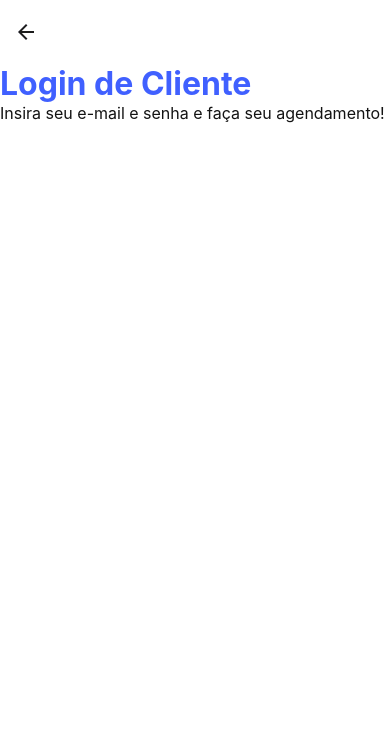
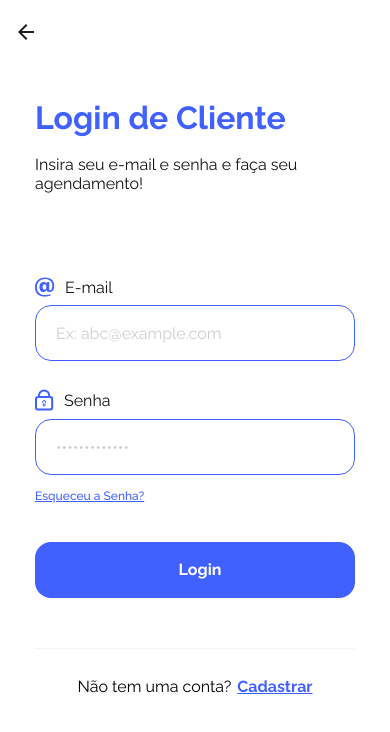
Before and after one commit to ICEI-PUC-Minas-PMV-ADS/Pet-s-Car, a React Native app in the folder src/PetsCarApp/: screen /LoginCliente in a window 390 px wide. Shown: the top 732 px of the page. Built offline with nearby package versions, Linux system fonts and the light colour scheme.

Commit message:
add features Tela Login Cliente

```diff
--- a/src/PetsCarApp/App.js
+++ b/src/PetsCarApp/App.js
@@ -1,130 +1,136 @@
 //Thiago: desenvolvi as primeiras informações da tela Inicial com apoio do material das aulas de Desenvolvimento Mobile da PUC.
-import { useFonts } from "expo-font";
-import { NavigationContainer } from "@react-navigation/native";
-import { createNativeStackNavigator } from "@react-navigation/native-stack";
-import { LoginCliente } from "./pages/viewsCliente/loginCliente";
-import { LoginMotorista } from "./pages/viewsMotorista/loginMotorista";
-import { WelcomePage } from "./pages/welcomePage/welcomePage";
-import { createBottomTabNavigator } from "@react-navigation/bottom-tabs";
-import { AgendaCliente } from "./pages/viewsCliente/agendaCliente";
-import { PerfilCliente } from "./pages/viewsCliente/perfilCliente";
-import { PetsCliente } from "./pages/viewsCliente/petsCliente";
-import { IconAgendamentos, IconPerfil, IconPets } from "./components/icons";
-import { ButtonHeaderAdd } from "./components/button";
-import { LogoPetsCarMenor } from "./components/logo";
+import { useFonts } from 'expo-font'
+import { NavigationContainer } from '@react-navigation/native'
+import { createNativeStackNavigator } from '@react-navigation/native-stack'
+import { LoginCliente } from './pages/viewsCliente/loginCliente'
+import { LoginMotorista } from './pages/viewsMotorista/loginMotorista'
+import { WelcomePage } from './pages/welcomePage/welcomePage'
+import { createBottomTabNavigator } from '@react-navigation/bottom-tabs'
+import { AgendaCliente } from './pages/viewsCliente/agendaCliente'
+import { PerfilCliente } from './pages/viewsCliente/perfilCliente'
+import { PetsCliente } from './pages/viewsCliente/petsCliente'
+import { IconAgendamentos, IconPerfil, IconPets } from './components/icons'
+import { ButtonHeaderAdd } from './components/button'
+import { LogoPetsCarMenor } from './components/logo'
+import { CadastroCliente } from './pages/viewsCliente/cadastroCliente'
 
-const Stack = createNativeStackNavigator();
-const Tab = createBottomTabNavigator();
+const Stack = createNativeStackNavigator()
+const Tab = createBottomTabNavigator()
 
 export default function App() {
   const [fontsLoaded] = useFonts({
-    "Raleway-400": require("./assets/fonts/Raleway-Regular.ttf"),
-    "Raleway-Italic-400": require("./assets/fonts/Raleway-Italic.ttf"),
-    "Raleway-500": require("./assets/fonts/Raleway-Medium.ttf"),
-    "Raleway-600": require("./assets/fonts/Raleway-SemiBold.ttf"),
-    "Raleway-700": require("./assets/fonts/Raleway-Bold.ttf"),
-  });
+    'Raleway-400': require('./assets/fonts/Raleway-Regular.ttf'),
+    'Raleway-Italic-400': require('./assets/fonts/Raleway-Italic.ttf'),
+    'Raleway-500': require('./assets/fonts/Raleway-Medium.ttf'),
+    'Raleway-600': require('./assets/fonts/Raleway-SemiBold.ttf'),
+    'Raleway-700': require('./assets/fonts/Raleway-Bold.ttf')
+  })
 
   if (!fontsLoaded) {
-    return null;
+    return null
   }
 
   function ClienteTabNavegation() {
     return (
       <Tab.Navigator
         screenOptions={{
-          tabBarActiveTintColor: "#4060FF",
-          tabBarInactiveTintColor: "#828282",
+          tabBarActiveTintColor: '#4060FF',
+          tabBarInactiveTintColor: '#828282',
           tabBarStyle: {
             paddingBottom: 18,
             paddingTop: 18,
             paddingLeft: 40,
             paddingRight: 40,
-            height: 82,
+            height: 82
           },
           headerStyle: {
-            backgroundColor: "#4060FF",
+            backgroundColor: '#4060FF',
             borderBottomLeftRadius: 15,
             borderBottomRightRadius: 15,
-            height: 120,
+            height: 120
           },
           headerTitleStyle: {
-            color: "#FFFFFF",
-            fontFamily: "Raleway-600",
+            color: '#FFFFFF',
+            fontFamily: 'Raleway-600',
             fontSize: 16,
-            alignSelf: "center",
+            alignSelf: 'center'
           },
           tabBarLabelStyle: {
-            fontFamily: "Raleway-600",
-            fontSize: 14,
+            fontFamily: 'Raleway-600',
+            fontSize: 14
           },
           headerLeft: () => <LogoPetsCarMenor />,
           headerLeftContainerStyle: {
             paddingTop: 10,
-            paddingLeft: 22,
+            paddingLeft: 22
           },
           headerBackgroundContainerStyle: {
-            backgroundColor: "#FFF",
-            height: 120,
-          },
+            backgroundColor: '#FFF',
+            height: 120
+          }
         }}
       >
         <Tab.Screen
-          name='Agenda'
+          name="Agenda"
           component={AgendaCliente}
           options={{
             tabBarIcon: ({ color }) => <IconAgendamentos color={color} />,
-            headerRight: () => <ButtonHeaderAdd title={"Adicionar"} />,
+            headerRight: () => <ButtonHeaderAdd title={'Adicionar'} />,
             headerRightContainerStyle: {
-              paddingRight: 22,
-            },
+              paddingRight: 22
+            }
           }}
         />
         <Tab.Screen
-          name='Pets'
+          name="Pets"
           component={PetsCliente}
           options={{
-            tabBarIcon: ({ color }) => <IconPets color={color} />,
+            tabBarIcon: ({ color }) => <IconPets color={color} />
           }}
         />
         <Tab.Screen
-          name='Perfil'
+          name="Perfil"
           component={PerfilCliente}
           options={{
-            tabBarIcon: ({ color }) => <IconPerfil color={color} />,
+            tabBarIcon: ({ color }) => <IconPerfil color={color} />
           }}
         />
       </Tab.Navigator>
-    );
+    )
   }
 
   return (
     <NavigationContainer>
       <Stack.Navigator
-        initialRouteName={"WelcomePage"}
+        initialRouteName={'CadastroCliente'}
         screenOptions={{ headerShadowVisible: false }}
       >
         <Stack.Screen
-          name='WelcomePage'
-          options={{ title: "" }}
+          name="WelcomePage"
+          options={{ title: '' }}
           component={WelcomePage}
         />
         <Stack.Screen
-          name='LoginCliente'
-          options={{ title: "" }}
+          name="LoginCliente"
+          options={{ title: '' }}
           component={LoginCliente}
         />
         <Stack.Screen
-          name='LoginMotorista'
-          options={{ title: "" }}
+          name="CadastroCliente"
+          options={{ title: '' }}
+          component={CadastroCliente}
+        />
+        <Stack.Screen
+          name="LoginMotorista"
+          options={{ title: '' }}
           component={LoginMotorista}
         />
         <Stack.Screen
-          name='ClienteTabNavegation'
-          options={{ title: "", headerShown: false }}
+          name="ClienteTabNavegation"
+          options={{ title: '', headerShown: false }}
           component={ClienteTabNavegation}
         />
       </Stack.Navigator>
     </NavigationContainer>
-  );
+  )
 }
--- a/src/PetsCarApp/components/button.js
+++ b/src/PetsCarApp/components/button.js
@@ -1,8 +1,8 @@
-import React from "react";
-import { StyleSheet, TouchableOpacity, Text } from "react-native";
-import { IconCliente, IconMais, IconMotorista } from "./icons";
+import React from 'react'
+import { StyleSheet, TouchableOpacity, Text } from 'react-native'
+import { IconCliente, IconMais, IconMotorista } from './icons'
 
-TouchableOpacity.defaultProps = { activeOpacity: 0.8 };
+TouchableOpacity.defaultProps = { activeOpacity: 0.8 }
 
 export const ButtonCliente = ({ onPress, title, icon }) => {
   return (
@@ -10,32 +10,43 @@ export const ButtonCliente = ({ onPress, title, icon }) => {
       onPress={onPress}
       style={stylesButtonCliente.appButtonContainer}
     >
-      <IconCliente color={"#FFFFFF"} />
+      <IconCliente color={'#FFFFFF'} />
       <Text style={stylesButtonCliente.appButtonText}>{title}</Text>
     </TouchableOpacity>
-  );
-};
+  )
+}
+
+export const ButtonPrimary = ({ onPress, title }) => {
+  return (
+    <TouchableOpacity
+      onPress={onPress}
+      style={stylesButtonCliente.appButtonContainer}
+    >
+      <Text style={stylesButtonCliente.appButtonText}>{title}</Text>
+    </TouchableOpacity>
+  )
+}
 
 const stylesButtonCliente = StyleSheet.create({
   appButtonContainer: {
     marginTop: 11,
-    backgroundColor: "#4060FF",
+    backgroundColor: '#4060FF',
     borderRadius: 16,
-    width: "100%",
+    width: '100%',
     height: 56,
-    justifyContent: "center",
-    alignItems: "center",
-    flexDirection: "row",
+    justifyContent: 'center',
+    alignItems: 'center',
+    flexDirection: 'row'
   },
   appButtonText: {
     marginLeft: 10,
     fontSize: 16,
     lineHeight: 16,
-    color: "#fff",
-    alignSelf: "center",
-    fontFamily: "Raleway-700",
-  },
-});
+    color: '#fff',
+    alignSelf: 'center',
+    fontFamily: 'Raleway-700'
+  }
+})
 
 export const ButtonMotorista = ({ onPress, title }) => {
   return (
@@ -43,32 +54,32 @@ export const ButtonMotorista = ({ onPress, title }) => {
       onPress={onPress}
       style={stylesButtonMotorista.appButtonContainer}
     >
-      <IconMotorista color={"#4060FF"} />
+      <IconMotorista color={'#4060FF'} />
       <Text style={stylesButtonMotorista.appButtonText}>{title}</Text>
     </TouchableOpacity>
-  );
-};
+  )
+}
 
 const stylesButtonMotorista = StyleSheet.create({
   appButtonContainer: {
     marginTop: 11,
-    backgroundColor: "#EBEEFF",
+    backgroundColor: '#EBEEFF',
     borderRadius: 16,
-    width: "100%",
+    width: '100%',
     height: 56,
-    justifyContent: "center",
-    alignItems: "center",
-    flexDirection: "row",
+    justifyContent: 'center',
+    alignItems: 'center',
+    flexDirection: 'row'
   },
   appButtonText: {
     marginLeft: 10,
     fontSize: 16,
     lineHeight: 16,
-    color: "#4060FF",
-    alignSelf: "center",
-    fontFamily: "Raleway-700",
-  },
-});
+    color: '#4060FF',
+    alignSelf: 'center',
+    fontFamily: 'Raleway-700'
+  }
+})
 
 export const ButtonHeaderAdd = ({ onPress, title }) => {
   return (
@@ -77,27 +88,27 @@ export const ButtonHeaderAdd = ({ onPress, title }) => {
       style={stylesButtonHeaderAdd.appButtonContainer}
     >
       <Text style={stylesButtonHeaderAdd.appButtonText}>{title}</Text>
-      <IconMais color={"#FFF"} />
+      <IconMais color={'#FFF'} />
     </TouchableOpacity>
-  );
-};
+  )
+}
 
 const stylesButtonHeaderAdd = StyleSheet.create({
   appButtonContainer: {
     borderRadius: 8,
-    justifyContent: "center",
-    alignItems: "center",
-    flexDirection: "row",
-    borderColor: "#FFFFFF",
+    justifyContent: 'center',
+    alignItems: 'center',
+    flexDirection: 'row',
+    borderColor: '#FFFFFF',
     borderWidth: 1,
-    padding: 12,
+    padding: 12
   },
   appButtonText: {
     marginRight: 10,
     fontSize: 16,
     lineHeight: 16,
-    color: "#FFFFFF",
-    alignSelf: "center",
-    fontFamily: "Raleway-500",
-  },
-});
+    color: '#FFFFFF',
+    alignSelf: 'center',
+    fontFamily: 'Raleway-500'
+  }
+})
--- /dev/null
+++ b/src/PetsCarApp/components/header.js
@@ -0,0 +1,30 @@
+import { StyleSheet, View, Text } from 'react-native'
+
+export const HeaderTitle = props => {
+  return (
+    <View>
+      <Text style={styles.title}>{props.title}</Text>
+      <Text style={styles.subtitle}>{props.subtitle}</Text>
+    </View>
+  )
+}
+
+const styles = StyleSheet.create({
+  container: {
+    flex: 1,
+    flexDirection: 'column',
+    backgroundColor: '#fff',
+    padding: 35
+  },
+  title: {
+    color: '#4060FF',
+    fontSize: 32,
+    fontFamily: 'Raleway-700',
+    paddingBottom: 19
+  },
+  subtitle: {
+    color: '#131313',
+    fontSize: 16,
+    fontFamily: 'Raleway-400'
+  }
+})
--- /dev/null
+++ b/src/PetsCarApp/components/input.js
@@ -0,0 +1,88 @@
+import { TextInput, StyleSheet, View, Text } from 'react-native'
+import { IconEmail, IconSenha } from './icons'
+
+export const InputEmail = props => {
+  return (
+    <View style={styles.containerInput}>
+      <View style={styles.label}>
+        <IconEmail color={'#4060FF'} />
+        <Text style={styles.textLabel}>E-mail</Text>
+      </View>
+      <TextInput
+        style={styles.input}
+        placeholder="Ex: abc@example.com"
+        placeholderTextColor={'#CDCDCC'}
+        onChangeText={props.onChange}
+      />
+    </View>
+  )
+}
+
+export const InputSenha = props => {
+  return (
+    <View style={styles.containerInput}>
+      <View style={styles.label}>
+        <IconSenha color={'#4060FF'} />
+        <Text style={styles.textLabel}>Senha</Text>
+      </View>
+      <TextInput
+        style={styles.input}
+        placeholder="•••••••••••••"
+        placeholderTextColor={'#CDCDCC'}
+        onChangeText={props.onChange}
+      />
+    </View>
+  )
+}
+
+export const InputForm = props => {
+  return (
+    <View style={styles.containerInputForm}>
+      <View style={styles.label}>
+        <Text style={styles.textLabelForm}>{props.label}</Text>
+      </View>
+      <TextInput
+        style={styles.input}
+        placeholder={props.placeholder}
+        placeholderTextColor={'#CDCDCC'}
+        onChangeText={props.onChange}
+      />
+    </View>
+  )
+}
+
+const styles = StyleSheet.create({
+  input: {
+    height: 56,
+    borderWidth: 1.5,
+    marginTop: 8,
+    paddingHorizontal: 20,
+    paddingVertical: 16,
+    borderRadius: 16,
+    borderColor: '#4060FF',
+    fontFamily: 'Raleway-400',
+    fontSize: 16
+  },
+  label: {
+    display: 'flex',
+    flexDirection: 'row',
+    alignItems: 'center'
+  },
+  textLabel: {
+    paddingLeft: 10,
+    fontFamily: 'Raleway-400',
+    fontSize: 16,
+    color: '#131313'
+  },
+  containerInput: {
+    marginVertical: 14
+  },
+  textLabelForm: {
+    fontFamily: 'Raleway-400',
+    fontSize: 16,
+    color: '#131313'
+  },
+  containerInputForm: {
+    marginVertical: 8
+  }
+})
--- /dev/null
+++ b/src/PetsCarApp/pages/viewsCliente/cadastroCliente.js
@@ -0,0 +1,27 @@
+import { View, StyleSheet } from 'react-native'
+import { HeaderTitle } from '../../components/header'
+import { InputForm } from '../../components/input'
+
+export function CadastroCliente() {
+  return (
+    <View style={styles.container}>
+      <HeaderTitle
+        title="Cadastro"
+        subtitle="Crie uma conta para acessar todos os recursos da Pet’s Car!"
+      />
+      <View>
+        <InputForm label="Seu Nome" placeholder="Ex. Saul Ramirez" />
+        <InputForm label="E-mail" placeholder="Ex: abc@example.com" />
+      </View>
+    </View>
+  )
+}
+
+const styles = StyleSheet.create({
+  container: {
+    flex: 1,
+    flexDirection: 'column',
+    backgroundColor: '#fff',
+    padding: 35
+  }
+})
--- a/src/PetsCarApp/pages/viewsCliente/loginCliente.js
+++ b/src/PetsCarApp/pages/viewsCliente/loginCliente.js
@@ -1,32 +1,83 @@
 // João Jorges - Desenvolvi o ínicio da tela utilizando o material disponível na disciplina e com a ajuda do Thiago
-import { StyleSheet, Text, View } from "react-native";
+import { Button, StyleSheet, Text, TouchableOpacity, View } from 'react-native'
+import { InputEmail, InputSenha } from '../../components/input'
+import { ButtonPrimary } from '../../components/button'
+import { HeaderTitle } from '../../components/header'
 
-export function LoginCliente() {
+export function LoginCliente({ navigation }) {
   return (
     <View style={styles.container}>
-      <Text style={styles.title}>Login de Cliente</Text>
-      <Text style={styles.subtitle}>
-        Insira seu e-mail e senha e faça seu agendamento!
-      </Text>
+      <HeaderTitle
+        title="Login de Cliente"
+        subtitle="Insira seu e-mail e senha e faça seu agendamento!"
+      />
+      <View style={styles.formLogin}>
+        <InputEmail />
+        <InputSenha />
+        <TouchableOpacity style={styles.esqueceuSenha}>
+          <Text style={styles.botaoSenha}>Esqueceu a Senha?</Text>
+        </TouchableOpacity>
+        <ButtonPrimary
+          title={'Login'}
+          onPress={() => {
+            navigation.navigate('ClienteTabNavegation')
+          }}
+        />
+      </View>
+      <View style={styles.containerCadastrar}>
+        <Text style={styles.textNaoConta}>Não tem uma conta?</Text>
+        <TouchableOpacity
+          onPress={() => {
+            navigation.navigate('CadastroCliente')
+          }}
+        >
+          <Text style={styles.botaoCadastrar}>Cadastrar</Text>
+        </TouchableOpacity>
+      </View>
     </View>
-  );
+  )
 }
 
 const styles = StyleSheet.create({
   container: {
     flex: 1,
-    flexDirection: "column",
-    backgroundColor: "#fff",
+    flexDirection: 'column',
+    backgroundColor: '#fff',
+    padding: 35
   },
-  title: {
-    color: "#4060FF",
-    fontSize: 32,
-    fontWeight: 700,
+  formLogin: {
+    paddingTop: 70,
+    borderBottomColor: '#F4F4F4',
+    borderBottomWidth: 1,
+    paddingBottom: 50
   },
-
-  subtitle: {
-    color: "#131313",
+  botaoSenha: {
+    fontFamily: 'Raleway-500',
+    fontSize: 12,
+    textDecorationLine: 'underline',
+    color: '#4060FF',
+    width: '100%'
+  },
+  esqueceuSenha: {
+    display: 'flex',
+    marginBottom: 28
+  },
+  containerCadastrar: {
+    display: 'flex',
+    flexDirection: 'row',
+    alignItems: 'center',
+    justifyContent: 'center',
+    paddingVertical: 28
+  },
+  botaoCadastrar: {
+    fontFamily: 'Raleway-700',
     fontSize: 16,
-    fontWeight: 400,
+    textDecorationLine: 'underline',
+    color: '#4060FF',
+    paddingLeft: 6
   },
-});
+  textNaoConta: {
+    fontFamily: 'Raleway-400',
+    fontSize: 16
+  }
+})
```
Also changed, not shown: src/PetsCarApp/pages/welcomePage/welcomePage.js (+23 -23 lines).
